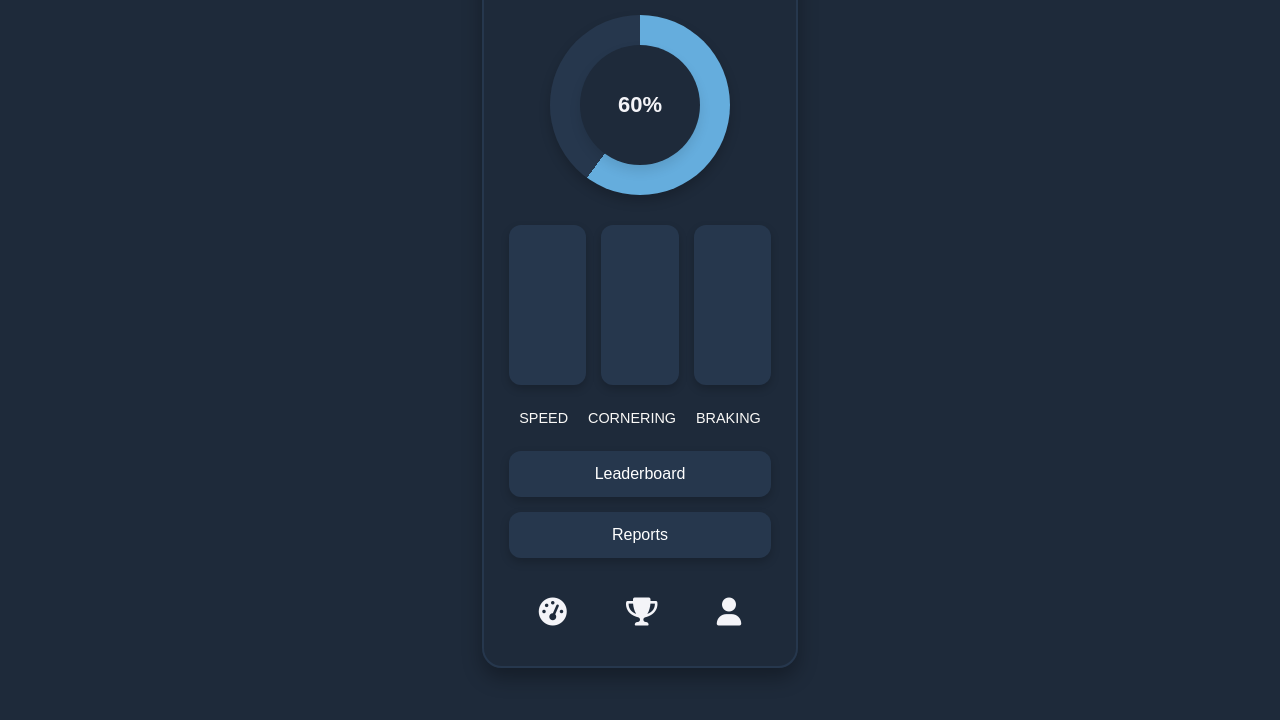
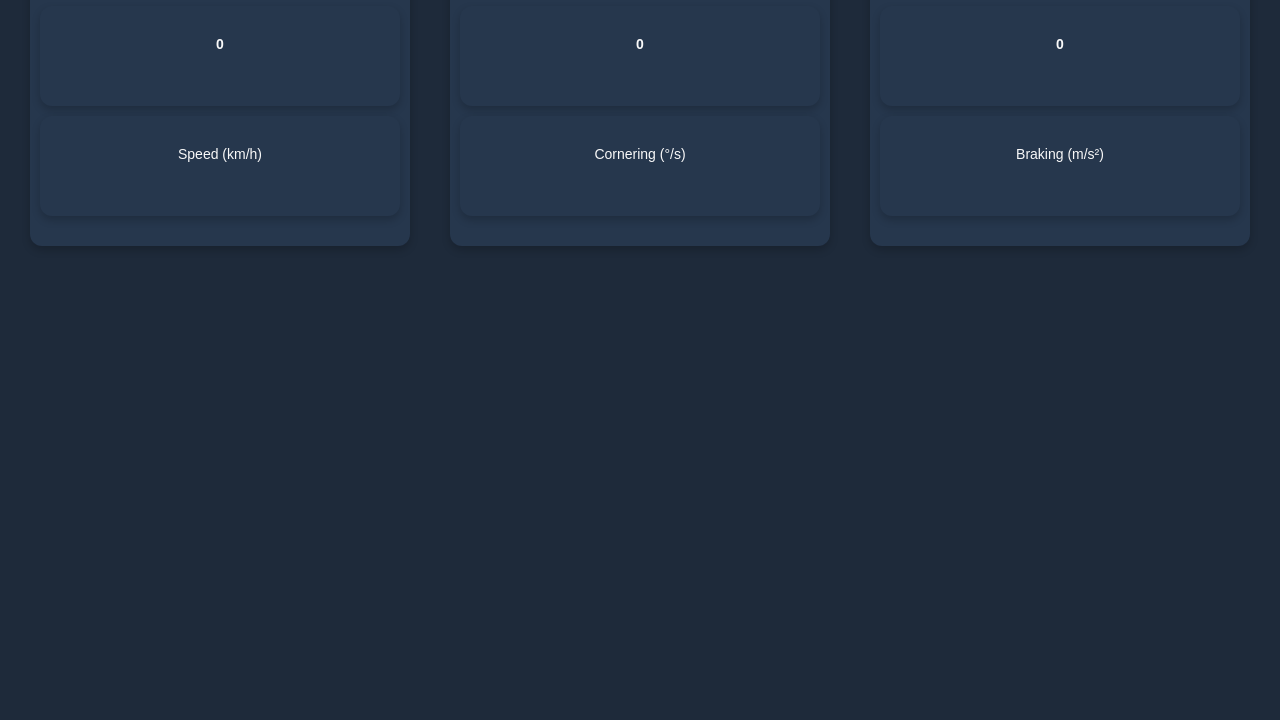
Before and after one commit to mulikruchi07/Smartphone-Application-for-Real-Time-Driving-Behavior-Analysis-and-Feedback, a plain HTML site: page dashboard.html in a window 1280 px wide. Shown: the part 100-820 px from the top of the page. Drawn offline with Linux system fonts and the light colour scheme.

Commit message:
Update dashboard.html

```diff
--- a/dashboard.html
+++ b/dashboard.html
@@ -19,202 +19,134 @@
             font-family: 'Arial', sans-serif;
             background-color: #1E2A3A;
             color: #F4F4F8;
-            display: flex;
-            justify-content: center;
-            align-items: center;
-        }
-
-        .container {
-            padding: 25px;
-            display: flex;
-            flex-direction: column;
-            justify-content: space-between;
-            border: 2px solid #26374D;
-            border-radius: 20px;
-            box-shadow: 0px 10px 20px rgba(0, 0, 0, 0.3);
         }
 
         .title {
-            text-align: center;
+            padding-left: 20px;
+            text-align: left;
             font-size: 22px;
             font-weight: bold;
-            margin-bottom: 30px;
+            margin: 20px 0;
             color: #ffffff;
             text-transform: uppercase;
-        }
-
-        /* Outer Circle (Pie Chart) */
-        .circle1 {
-            width: 180px;
-            height: 180px;
-            background: conic-gradient(#65addd 0% 60%, #26374D 60% 100%);
-            border-radius: 50%;
-            display: inline-block;
-            margin: 0 auto;
-            position: relative;
-            box-shadow: 0px 6px 12px rgba(0, 0, 0, 0.2);
-            box-sizing: border-box;
-        }
-
-        /* Inner Circle (Percentage Display) */
-        .circle2 {
-            width: 120px;
-            height: 120px;
-            background-color: #1E2A3A;
-            border-radius: 50%;
-            display: flex;
-            justify-content: center;
-            align-items: center;
-            text-align: center;
-            position: absolute;
-            top: 50%;
-            left: 50%;
-            transform: translate(-50%, -50%);
-            box-shadow: 0px 6px 12px rgba(0, 0, 0, 0.1);
-        }
-
-        .circle2 p {
-            font-size: 22px;
-            font-weight: bold;
-            color: #F4F4F8;
         }
 
         .stat {
             display: flex;
             justify-content: space-between;
-            margin-top: 30px;
-            gap: 15px;
+            margin: 20px 30px;
+            gap: 40px;
         }
 
         .stat div {
             background-color: #26374D;
-            padding: 45px 10px;
+            padding: 30px 10px;
             border-radius: 12px;
             text-align: center;
-            flex: 0.4;
+            flex: 1;
             color: #f9f9f9;
             box-shadow: 0px 4px 8px rgba(0, 0, 0, 0.2);
-            display: flex;
-            justify-content: center;
-            align-items: center;
-            font-size: 18px;
-            min-height: 160px;
+            font-size: 14px;
+            min-height: 100px;
         }
 
-        .name {
-            display: flex;
-            justify-content: space-between;
-            margin-top: 25px;
+        .stat-value {
+            font-size: 24px;
+            font-weight: bold;
+            margin: 10px 0;
         }
 
-        .name div {
-            text-align: center;
-            flex: 1;
-            margin: 0 10px;
-            color: #faf9f7;
-            font-size: 0.9rem;
+        .stat-label {
+            font-size: 16px;
+            color: #aaa;
         }
 
-        .button-container {
-            display: flex;
+        /* Responsive Design */
+        @media (max-width: 768px) {
+            .stat {
                 flex-direction: column;
-            gap: 15px;
-            margin-top: 25px;
+                align-items: center;
+                gap: 20px;
             }
 
-        .button {
-            padding: 14px;
-            background-color: #26374D;
-            color: #fff;
-            font-size: 16px;
-            border: none;
-            border-radius: 12px;
-            cursor: pointer;
-            text-align: center;
-            box-shadow: 0px 4px 10px rgba(0, 0, 0, 0.2);
+            .stat div {
+                font-size: 12px;
+                padding: 20px 10px;
+                min-height: 100px;
             }
-
-        .button:hover {
-            background-color: #3c4a5c;
-        }
-
-        /* Navbar */
-        .navbar {
-            display: flex;
-            justify-content: space-around;
-            align-items: center;
-            padding: 15px 0;
-            margin-top: 25px;
-            background-color: transparent;
-        }
-
-        .nav-icon {
-            font-size: 28px;
-            color: #F4F4F8;
-            cursor: pointer;
-            transition: color 0.3s ease-in-out;
-        }
-
-        .nav-icon:hover {
-            color: #65addd;
         }
     </style>
 </head>
 
 <body>
-    <div class="container">
-        <div class="title">Dashboard</div>
-
-        <!-- Circle with percentage (Pie Chart) -->
-        <div class="circle1">
-            <div class="circle2">
-                <p>60%</p>
-            </div>
-        </div>
+    <div class="title">| Dashboard</div>
 
     <!-- Stat bars -->
     <div class="stat">
-            <div></div>
-            <div></div>
-            <div></div>
+        <div id="speed">
+            <div class="stat-value" id="speedValue">0</div>
+            <div class="stat-label">Speed (km/h)</div>
         </div>
-
-        <!-- Labels below stats -->
-        <div class="name">
-            <div>
-                <p>SPEED</p>
+        <div id="cornering">
+            <div class="stat-value" id="corneringValue">0</div>
+            <div class="stat-label">Cornering (°/s)</div>
         </div>
-            <div>
-                <p>CORNERING</p>
-            </div>
-            <div>
-                <p>BRAKING</p>
-            </div>
-        </div>
-
-        <!-- Buttons Section -->
-        <div class="button-container">
-            <button onclick="leaderboardPage()" class="button">Leaderboard</button>
-            <button onclick="reportPage()" class="button">Reports</button>
-        </div>
-
-        <!-- Navigation Bar -->
-        <div class="navbar">
-            <a href="dashboard.html"><i class="fas fa-tachometer-alt nav-icon"></i></a>
-            <a href="drewards.html"><i class="fas fa-trophy nav-icon"></i></a>
-            <a href="profile.html"><i class="fas fa-user nav-icon"></i></a>
+        <div id="braking">
+            <div class="stat-value" id="brakingValue">0</div>
+            <div class="stat-label">Braking (m/s²)</div>
         </div>
     </div>
 
     <script>
-        function leaderboardPage() {
-            window.location.href = "leaderboard.html";
+        // Motion State
+        const motionState = {
+            speed: 0, // Speed (km/h)
+            cornering: 0, // Angular velocity
+            braking: 0 // Acceleration
+        };
+
+        // Geolocation for Speed
+        if ('geolocation' in navigator) {
+            navigator.geolocation.watchPosition(
+                (position) => {
+                    const speed = position.coords.speed || 0; // Speed in m/s
+                    motionState.speed = (speed * 3.6).toFixed(2); // Convert to km/h
+                    document.getElementById('speedValue').innerText = motionState.speed;
+                },
+                (error) => {
+                    console.error("Geolocation error:", error.message);
+                },
+                { enableHighAccuracy: true }
+            );
+        } else {
+            alert("Geolocation not supported by your browser.");
         }
-        function reportPage() {
-            window.location.href = "report.html";
+
+        // DeviceMotion for Braking and Cornering
+        if (typeof DeviceMotionEvent.requestPermission === 'function') {
+    // For iOS and some Android devices
+    document.body.addEventListener('click', () => {
+        DeviceMotionEvent.requestPermission()
+            .then((permissionState) => {
+                if (permissionState === 'granted') {
+                    console.log('Motion permission granted');
+                    window.addEventListener('devicemotion', handleDeviceMotion);
+                } else {
+                    alert('Motion permission denied');
                 }
+            })
+            .catch(console.error);
+    });
+} else {
+    // For browsers that don't need explicit permission
+    if (window.DeviceMotionEvent) {
+        window.addEventListener('devicemotion', handleDeviceMotion);
+    } else {
+        alert("DeviceMotion not supported by your browser.");
+    }
+}
+
     </script>
-
 </body>
 
 </html>
```
Lines whose indentation alone changed are shown as unchanged.
